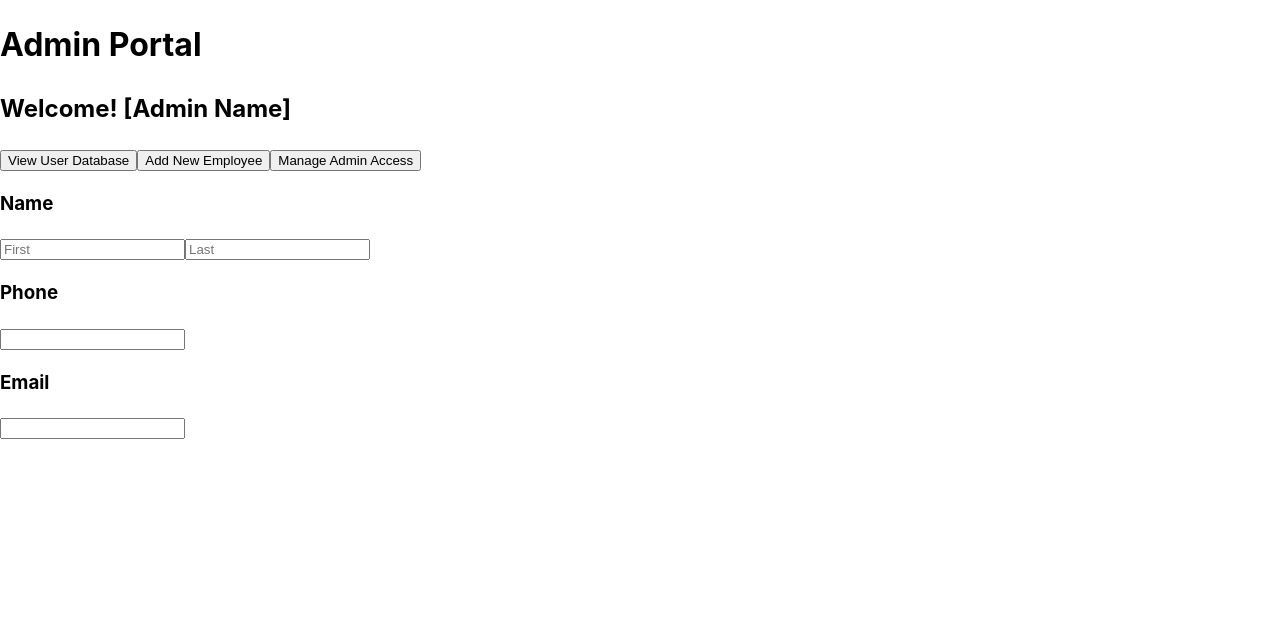
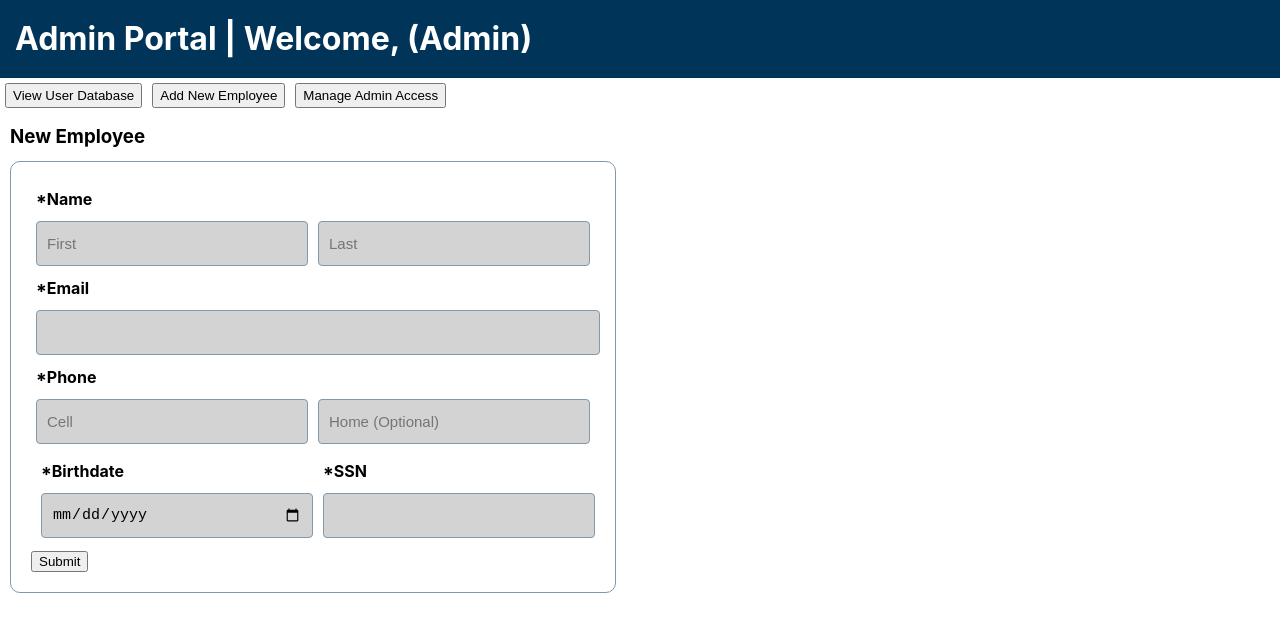
Before and after one commit to yyaatt0/CMPE-131-Group-2, a React (Create React App) app in the folder online-banking/: page /adminportal in a window 1280 px wide. Both pictures are taken after a click on the button "Add New Employee". Shown: the top 632 px of the page. Built offline with nearby package versions, Linux system fonts and the light colour scheme.

Commit message:
Semi-complete new employee form css

```diff
--- /dev/null
+++ b/online-banking/src/components/ReqTextInput.tsx
@@ -0,0 +1,40 @@
+interface Props {
+    label?: string;
+    type?: string;                      // Input type. Text by default.
+    text?: string;                      // Placeholder text. Displays inside textbox.
+    value: string;                     // Value that is displayed inside textbox. Can leave empty for most applications.
+    setParam: (val: string) => void;    // Handler function that is used to set string values input through the textbox.
+}
+
+function ReqTextInput({label, type, text, value, setParam}: Props) {
+    return(
+
+        <>
+            {label &&
+                <div>
+                    <label className="form-label">{label}</label>
+                    <input
+                        className="form-box"
+                        type={type}
+                        placeholder={text}
+                        value={value}
+                        onChange={(e) => setParam(e.target.value)}
+                        required
+                    />
+                </div>
+            }
+            {!label &&
+                <input
+                    className="form-box"
+                    type={type}
+                    placeholder={text}
+                    value={value}
+                    onChange={(e) => setParam(e.target.value)}
+                    required
+                />
+            }
+        </>
+    );
+}
+
+export default ReqTextInput;
--- a/online-banking/src/components/ReqTxtInput.tsx
+++ /dev/null
@@ -1,24 +0,0 @@
-interface Props {
-    type?: string;                      // Input type. Text by default.
-    text?: string;                      // Placeholder text. Displays inside textbox.
-    value?: string;                     // Value that is displayed inside textbox. Can leave empty for most applications.
-    setParam: (val: string) => void;    // Handler function that is used to set string values input through the textbox.
-}
-
-ReqTxtInput.defaultProps = {
-    type: "text",
-}
-
-function ReqTxtInput({type, text, value, setParam}: Props) {
-    return(
-        <input
-            type={type}
-            placeholder={text}
-            value={value}
-            onChange={(e) => setParam(e.target.value)}
-            required
-        />
-    );
-}
-
-export default ReqTxtInput;
--- /dev/null
+++ b/online-banking/src/components/TextInput.tsx
@@ -0,0 +1,42 @@
+interface Props {
+    label?: string;
+    type?: string;                      // Input type. Text by default.
+    text?: string;                      // Placeholder text. Displays inside textbox.
+    value?: string;                     // Value that is displayed inside textbox. Can leave empty for most applications.
+    setParam: (val: string) => void;    // Handler function that is used to set string values input through the textbox.
+}
+
+TextInput.defaultProps = {
+    type: "text",
+}
+
+function TextInput({label, type, text, value, setParam}: Props) {
+    return(
+
+        <>
+            {label &&
+                <div>
+                    <label className="form-label">{label}</label>
+                    <input
+                        className="form-box"
+                        type={type}
+                        placeholder={text}
+                        value={value}
+                        onChange={(e) => setParam(e.target.value)}
+                    />
+                </div>
+            }
+            {!label &&
+                <input
+                    className="form-box"
+                    type={type}
+                    placeholder={text}
+                    value={value}
+                    onChange={(e) => setParam(e.target.value)}
+                />
+            }
+        </>
+    );
+}
+
+export default TextInput;
--- a/online-banking/src/pages/AdminPortal.css
+++ b/online-banking/src/pages/AdminPortal.css
@@ -0,0 +1,33 @@
+.admin-nav {
+    background-color: white;
+}
+
+.admin-nav button {
+    height: 25px;
+    margin: 5px;
+}
+
+.form-container {
+    background-color: white;
+    border: 1px solid #809AAC;
+    border-radius: 10px;
+    box-sizing: border-box;
+
+    position: absolute;
+    left: 10px;
+
+    padding: 20px;
+}
+
+.input-line {
+    display: flex;
+    flex-direction: row;
+    flex-wrap: nowrap;
+
+    width: 100%;
+}
+
+.input-line div {
+    width: 100%;
+    margin: 5px;
+}
--- a/online-banking/src/pages/AdminPortal.tsx
+++ b/online-banking/src/pages/AdminPortal.tsx
@@ -1,7 +1,8 @@
 import { useState } from 'react';
 import '../styles.css';
 import './AdminPortal.css';
-import ReqTxtInput from '../components/ReqTxtInput';
+import ReqTextInput from '../components/ReqTextInput';
+import TextInput from '../components/TextInput';
 
 // Basic user type definition. Will add more fields later (contact info, ssn, etc.)
 type user = {id: number, firstName: string, lastName: string}
@@ -55,8 +56,11 @@ function AdminPortal() {
     const newEmpId = employees.length;
     const [newEmpFirst, setNewEmpFirst] = useState("");
     const [newEmpLast, setNewEmpLast] = useState("");
-    const [newEmpPhone, setNewEmpPhone] = useState("");
+    const [newEmpCPhone, setNewEmpCPhone] = useState("");
+    const [newEmpHPhone, setNewEmpHPhone] = useState("");
     const [newEmpEmail, setNewEmpEmail] = useState("");
+    const [newEmpBdate, setNewEmpBdate] = useState("");
+    const [newEmpSSN, setNewEmpSSN] = useState("");
 
     // Admin access management
     const [isAdmin, setIsAdmin] = useState(false);
@@ -67,13 +71,12 @@ function AdminPortal() {
 
     return(
         <>
-            <h1>Admin Portal</h1>
-            <h2>Welcome! [Admin Name]</h2> {/* Will need to get name of current admin */}
-            <span>  {/* Admin navigation tabs | 0: User database, 1: Add new employwee, 2: Manage Admin Access*/}
+            <h1 className='section-header'>Admin Portal | Welcome, (Admin)</h1> {/* Will need to get name of current admin */}
+            <div className='admin-nav'>  {/* Admin navigation tabs | 0: User database, 1: Add new employwee, 2: Manage Admin Access*/}
                 <button
                     onClick={() => {
                         setActiveTab(0);
-                        setListStartIndex(0); {/* Reset list to page 0 when refreshing or switching tabs. */}
+                        setListStartIndex(0); // Reset list to page 0 when refreshing or switching tabs.
                     }}
                 >
                     View User Database
@@ -94,34 +97,43 @@ function AdminPortal() {
                 >
                     Manage Admin Access
                 </button>
-            </span>
+            </div>
 
             {(() => {
                 switch(activeTab){
                     /* Enter new employees into the employee database */
                     case 1:
                         return(
-                            <form>
-                                <div>
-                                    <h3>Name</h3>
-                                    {/* ReqTxtInput Component requrires setParam, which takes a handler function that sets a given value. */}
-                                    {/* Handler function can only set string values. See ReqTxtInput component for details. */}
-                                    <ReqTxtInput text="First" setParam={setNewEmpFirst}/>
-                                    <ReqTxtInput text="Last" setParam={setNewEmpLast}/>
-                                </div>
-                                <div>
-                                    <h3>Phone</h3>
-                                    <ReqTxtInput setParam={setNewEmpPhone}/>
-                                    <h3>Email</h3>
-                                    <ReqTxtInput setParam={setNewEmpEmail}/>
-                                </div>
-                            </form>
+                            <>
+                                <h3 className='section-subheader'>New Employee</h3>
+                                <form className='form-container'>
+                                    <label className="form-label">*Name</label>
+                                    <div className='input-line'>
+                                        {/* ReqTxtInput Component requrires setParam, which takes a handler function that sets a given value. */}
+                                        {/* Handler function can only set string values. See ReqTxtInput component for details. */}
+                                        <ReqTextInput text="First" value={newEmpFirst} setParam={setNewEmpFirst}/>
+                                        <ReqTextInput text="Last" value={newEmpLast} setParam={setNewEmpLast}/>
+                                    </div>
+                                    <label className="form-label">*Email</label>
+                                    <ReqTextInput value={newEmpEmail} setParam={setNewEmpEmail}/>
+                                    <label className="form-label">*Phone</label>
+                                    <div className='input-line'>
+                                        <ReqTextInput text="Cell" value={newEmpCPhone} setParam={setNewEmpCPhone}/>
+                                        <TextInput text="Home (Optional)" value={newEmpHPhone} setParam={setNewEmpHPhone}/>
+                                    </div>
+                                    <div className='input-line'>
+                                        <ReqTextInput label="*Birthdate" type="date" text="MM/DD/YYYY" value={newEmpBdate} setParam={setNewEmpBdate}/>
+                                        <ReqTextInput label="*SSN" value={newEmpSSN} setParam={setNewEmpSSN}/>
+                                    </div>
+                                    <button type='submit'>Submit</button>
+                                </form>
+                            </>
                         );
                     /* Manage which employees have admin access */
                     case 2:
                         return(
                             <div>
-                                <h3>Manage admin access here.</h3>
+                                <h3 className='section-subheader'>Manage admin access here.</h3>
                                 <ol>
                                     {shownEmployeeList.map((emp) => (
                                         <div>
@@ -135,7 +147,7 @@ function AdminPortal() {
                                         </div>
                                     ))}
                                 </ol>
-                                <span>
+                                <div>
                                     {/* Places page buttons below employee list that will update which portion of the whole employee list will be displayed. */}
                                     {employees.filter((item, index) => index % maxListItems === 0).map((item, index) => (
                                         <button
@@ -147,13 +159,14 @@ function AdminPortal() {
                                             {index}
                                         </button>
                                     ))}
-                                </span>
+                                </div>
                             </div>
                         );
                     /* Admins can view list of all registered users and lookup their data. Displayed by default. */
                     default:
                         return(
                             <div>
+                                <h3 className='section-subheader'>Registered Users</h3>
                                 <ol>
                                     {shownUserList.map((user) => (
                                         // User info display
@@ -162,7 +175,7 @@ function AdminPortal() {
                                         </li>
                                     ))}
                                 </ol>
-                                <span>
+                                <div>
                                     {/* Places page buttons below user list that will updata which portion of the whole user list will be displayed. */}
                                     {users.filter((item, index) => index % maxListItems === 0).map((item, index) => (
                                         <button
@@ -174,7 +187,7 @@ function AdminPortal() {
                                             {index}
                                         </button>
                                     ))}
-                                </span>
+                                </div>
                             </div>
                         );
                 }
--- a/online-banking/src/styles.css
+++ b/online-banking/src/styles.css
@@ -34,6 +34,14 @@ nav {
   height: 65px;
 }
 
+input {
+  color: black;
+}
+
+button {
+  cursor: pointer;
+}
+
 .nav-tab {
   background-color: #003459;
   border: 0;
@@ -63,10 +71,39 @@ nav {
   margin: 0px;
 }
 
+.section-subheader {
+  background-color: white;
+  color: black;
+
+  padding: 10px;
+  margin: 0px;
+}
+
+.form-label {
+  display: inline-block;
+
+  font-weight: bold;
+
+  margin: 5px;
+}
+
+.form-box {
+  background-color: #D3D3D3;
+  border: 1px solid #809AAC;
+  border-radius: 4px;
+  box-sizing: border-box;
+
+  font-size: 15px;
+
+  width: 100%;
+  height: 45px;
+  padding: 10px;
+  margin: 5px;
+}
+
 .arrow-button {
   background-color: #003459;
   border-radius: 10px;
-  box-shadow: 0px 2px 3px black;
   display: flex;
   align-items: center;
 
```
